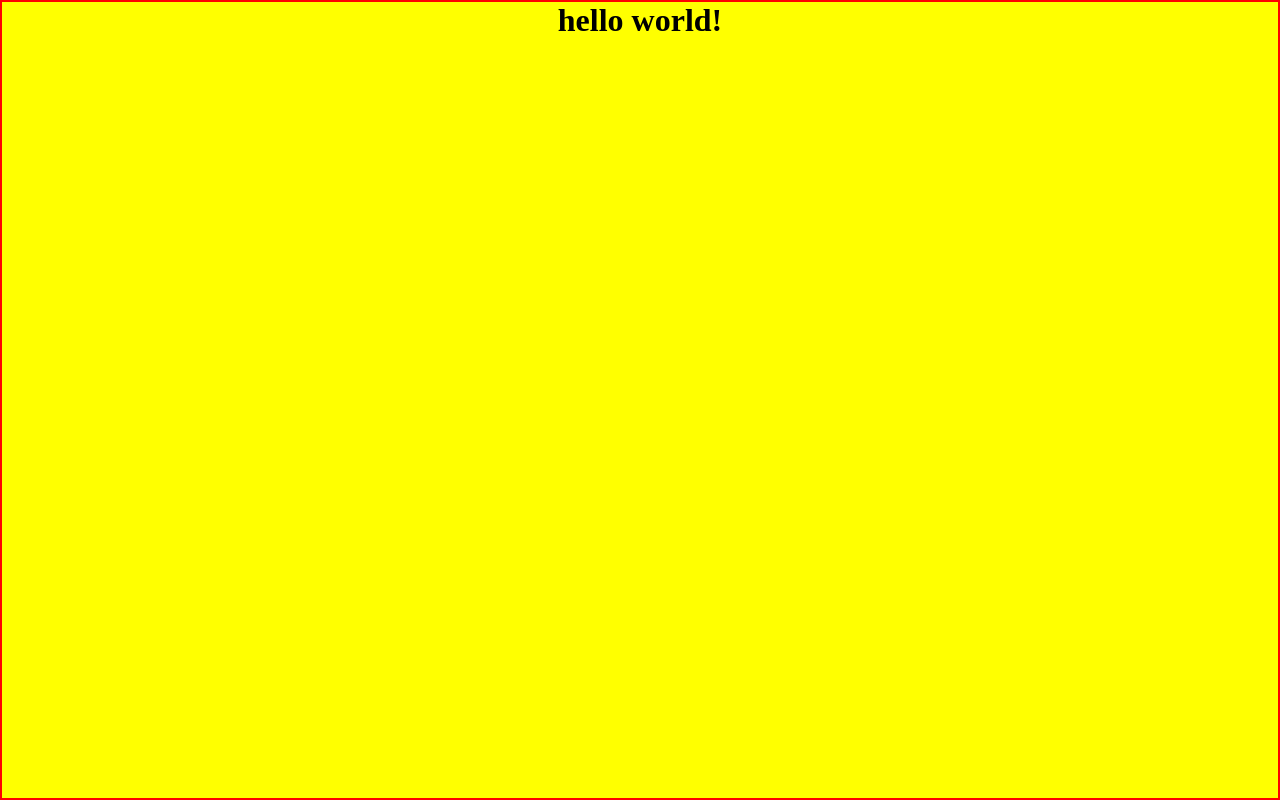
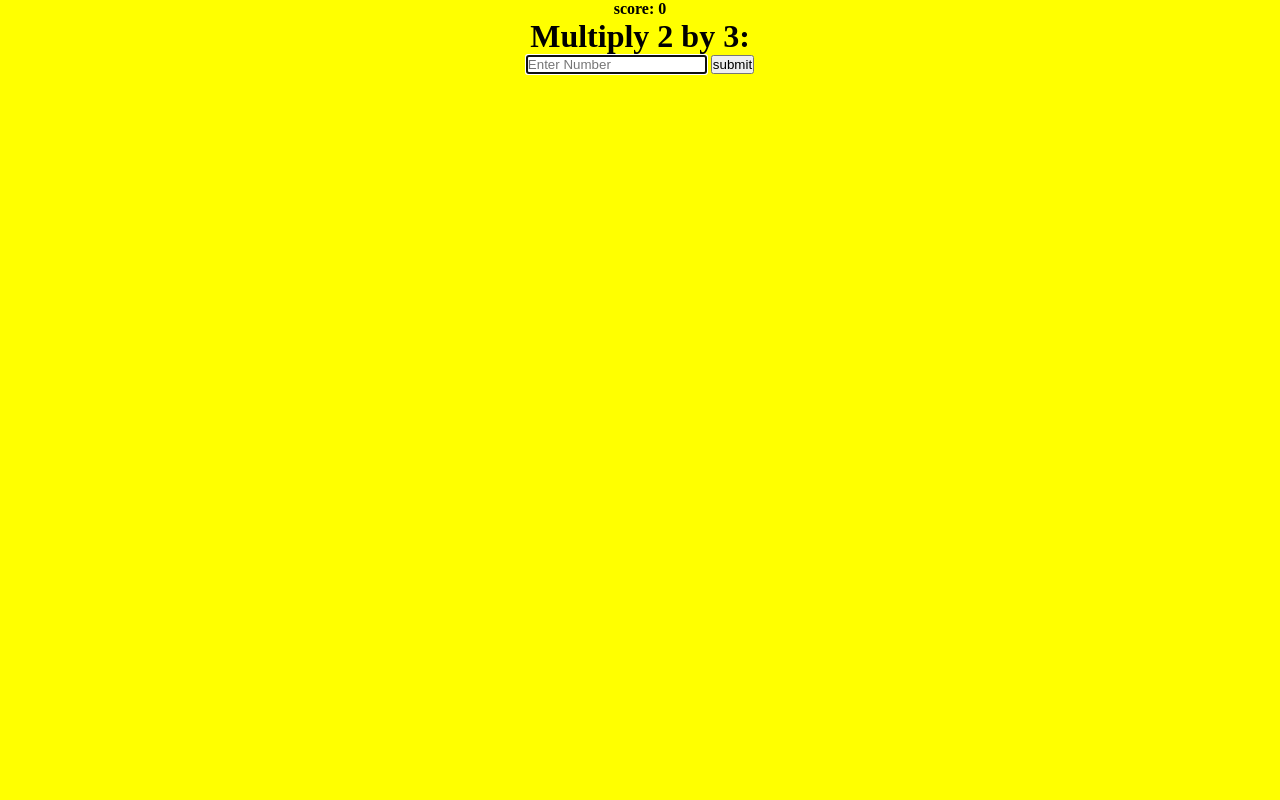
Before and after one commit to Yasir-Khan22/simple--multiplier, a website built with Vite: page multiplier__simple/index.html in a window 1280 px wide. Built offline with nearby package versions, Linux system fonts and the light colour scheme.

Commit message:
html form created

```diff
--- a/multiplier__simple/index.html
+++ b/multiplier__simple/index.html
@@ -10,8 +10,18 @@
     <title>Multiplier</title>
   </head>
   <body>
-    <div class="box circle">
-      <h1>hello world!</h1>
-    </div>
+    <form class="form" id="form">
+      <h4 class="score" id="score">score: 0</h4>
+      <h1 class="question" id="question">Multiply 2 by 3:</h1>
+      <input
+        type="text"
+        id="input"
+        class="input"
+        placeholder="Enter Number"
+        autocomplete="off"
+        autofocus
+      />
+      <button type="submit" class="btn">submit</button>
+    </form>
   </body>
 </html>
```
